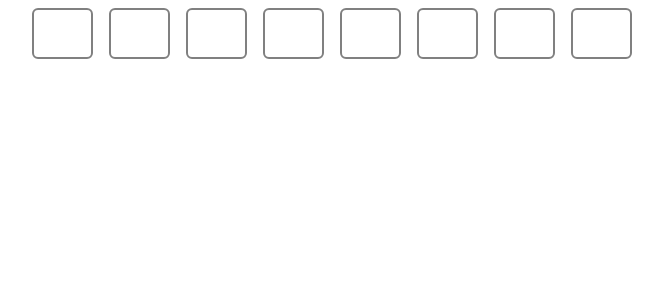
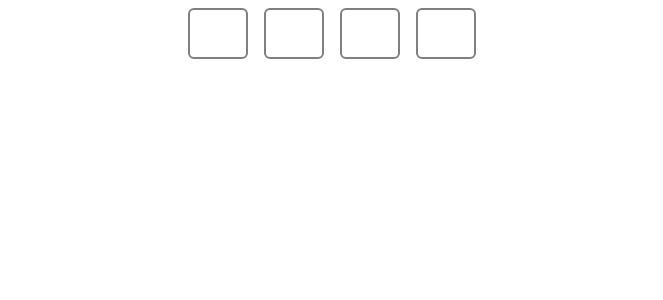
Before and after one commit to lbgm/things-on-vuejs, a Vue app: page / in a window 1280 px wide. Shown: the top 300 px of the page, without its empty margins (308-971 px from the left). Built offline with nearby package versions, Linux system fonts and the light colour scheme.

Commit message:
otp-input updated

```diff
--- a/src/views/Home.vue
+++ b/src/views/Home.vue
@@ -3,7 +3,7 @@
     <!-- <img alt="Vue logo" src="../assets/logo.png" /> -->
     <!-- <HelloWorld msg="Welcome to Your Vue.js + TypeScript App" /> -->
     {{ otp }}
-    <otp-input @code="otp = $event" :childs="8" />
+    <otp-input @code="otp = $event" :childs="4" type="text" />
   </div>
 </template>
 
```
Also changed, not shown: 1 other file (tests, documents, lock files or other folders).
